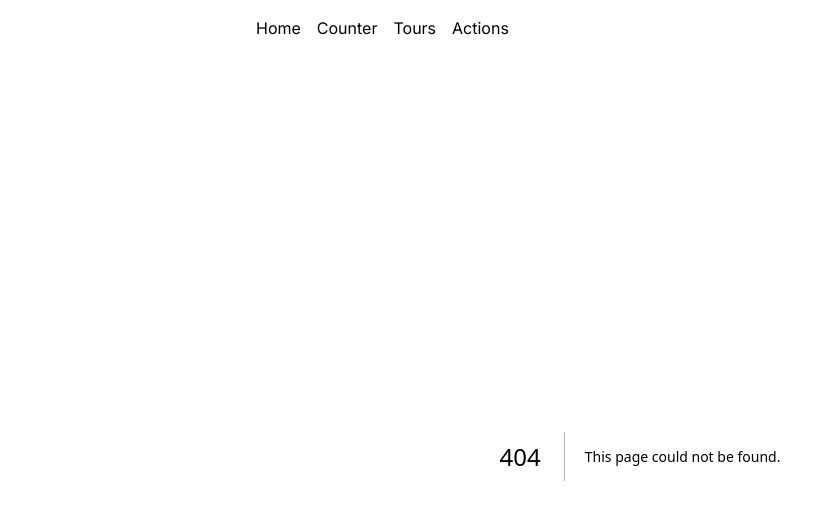
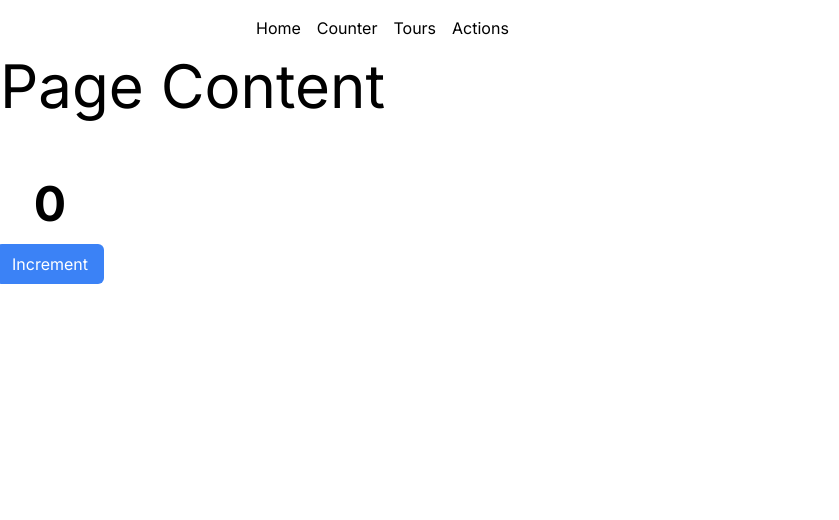
Before and after one commit to huzaifaghazali/nextjs, a Next.js app in the folder app-test/: page /counter in a window 1280 px wide. Before the commit this address had no page. Shown: the top 520 px of the page, without its empty margins (0-839 px from the left). Built offline with nearby package versions, Linux system fonts and the light colour scheme.

Commit message:
Add counter page and component

```diff
--- /dev/null
+++ b/app-test/app/counter/page.tsx
@@ -0,0 +1,14 @@
+'use client';
+
+import Counter from '@/components/Counter';
+
+const CounterPage = () => {
+  return (
+    <section>
+      <h1 className='text-6xl mb-16'>Page Content</h1>
+      <Counter />
+    </section>
+  );
+};
+
+export default CounterPage;
--- /dev/null
+++ b/app-test/components/Counter.tsx
@@ -0,0 +1,18 @@
+import { useState } from "react";
+
+const Counter = () => {
+  const [count, setCount] = useState(0);
+  return (
+    <div className='flex flex-col items-center w-[100px]'>
+      <p className='text-5xl font-bold'>{count}</p>
+      <button
+        onClick={() => setCount(count + 1)}
+        className='bg-blue-500 rounded-md text-white px-4 py-2 mt-4'
+      >
+        Increment
+      </button>
+    </div>
+  );
+};
+
+export default Counter;
```
